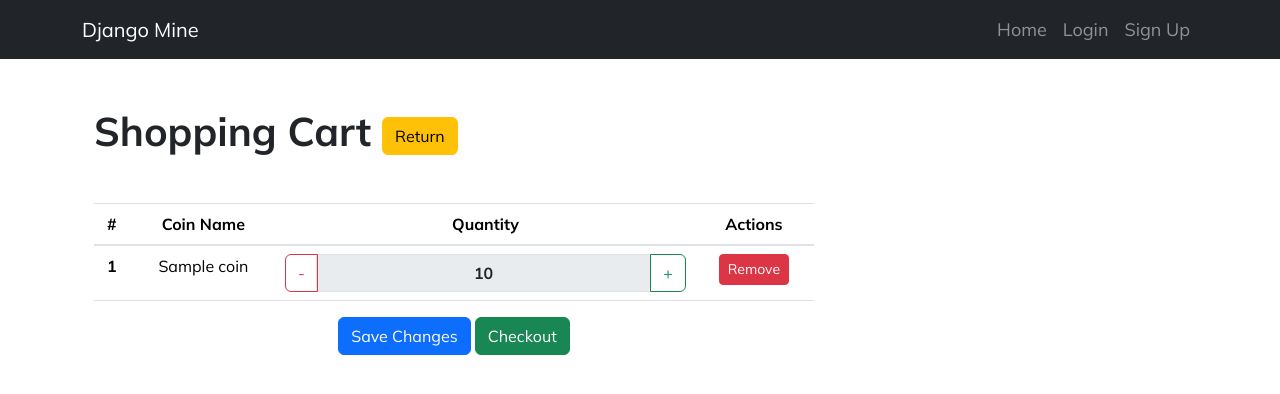
After one commit to sshyamm/BasicApp, a Django app: template apps/templates/cart.html in a window 1280 px wide. The commit adds this page. Shown: the top 394 px of the page. Run offline with Django 3.2, Linux system fonts and the light colour scheme; the template is opened without the code that fills it: most values are stand-ins (such as "Sample title", 1, 10 or a date in 2020); some libraries are stand-ins or nearby versions.

Commit message:
messages and buy now functionality

```diff
--- a/BasicProject/settings.py
+++ b/BasicProject/settings.py
@@ -51,6 +51,10 @@ MIDDLEWARE = [
     'django.contrib.auth.middleware.AuthenticationMiddleware',
     'django.contrib.messages.middleware.MessageMiddleware',
     'django.middleware.clickjacking.XFrameOptionsMiddleware',
+]
+
+context_processors: [
+    'django.contrib.messages.context_processors.messages',
 ]
 
 ROOT_URLCONF = 'BasicProject.urls'
--- a/BasicProject/urls.py
+++ b/BasicProject/urls.py
@@ -19,7 +19,7 @@ from django.urls import path, include
 from django.conf import settings
 from django.conf.urls.static import static
 from rest_framework import routers
-from apps.views import CoinViewSet, CoinSearchView, coins_table, coin_details, edit_coin
+from apps.views import CoinViewSet, CoinSearchView, coins_table, coin_details, edit_coin, add_to_cart, cart, remove_item, save_changes
 
 # Create a router for registering viewsets
 router = routers.DefaultRouter()
@@ -37,6 +37,10 @@ urlpatterns = [
     path('coins/', coins_table, name='coins-table'),  # URL for the coins table HTML page
     path('coin/<int:coin_id>/', coin_details, name='coin-details'),  # URL for the coin details page
     path('edit-coin/<int:coin_id>/', edit_coin, name='edit_coin'),
+    path('add-to-cart/<int:coin_id>/', add_to_cart, name='add_to_cart'),
+    path('cart/', cart, name='cart'),
+    path('remove_item/<int:item_id>/', remove_item, name='remove_item'),
+    path('save_changes/', save_changes, name='save_changes'),
     path("", include(("apps.urls", "apps"), "apps")),
 ]
 # Serve media files in DEBUG mode
--- a/apps/templates/base.html
+++ b/apps/templates/base.html
@@ -1,5 +1,6 @@
 <!DOCTYPE html>
 <html lang="en">
+
 <head>
   <meta charset="UTF-8">
   <meta name="viewport" content="width=device-width, initial-scale=1.0">
@@ -11,38 +12,45 @@
   <link rel="preconnect" href="https://fonts.gstatic.com" crossorigin>
   <link href="https://fonts.googleapis.com/css2?family=Mulish:wght@400;700&display=swap" rel="stylesheet">
 </head>
+
 <body style="font-family: 'Mulish', sans-serif;">
 
   <nav class="navbar navbar-expand-lg navbar-dark bg-dark">
     <div class="container">
       <a class="navbar-brand" href="{% url 'apps:home' %}">Django Mine</a>
-    <button class="navbar-toggler" type="button" data-toggle="collapse" data-target="#navbarNav" aria-controls="navbarNav" aria-expanded="false" aria-label="Toggle navigation">
+      <button class="navbar-toggler" type="button" data-toggle="collapse" data-target="#navbarNav"
+        aria-controls="navbarNav" aria-expanded="false" aria-label="Toggle navigation">
         <span class="navbar-toggler-icon"></span>
       </button>
       <div class="collapse navbar-collapse" id="navbarNav">
         <ul class="navbar-nav ml-auto">
           <li class="nav-item">
-          <a class="nav-link" href="{% url 'apps:home' %}">Home</a>
+            <a class="nav-link" href="{% url 'apps:home' %}" style="font-size: 18px;">Home</a>
           </li>
           {% if user.is_authenticated %}
           <li class="nav-item">
-          <a class="nav-link" href="{% url 'apps:view_profile' %}">My Profile</a>
+            <a class="nav-link" href="{% url 'apps:view_profile' %}" style="font-size: 18px;">My Profile</a>
           </li>
           <li class="nav-item">
-          <a class="nav-link" href="{% url 'apps:edit_profile' %}">Edit Profile</a>
+            <a class="nav-link" href="{% url 'apps:password_change' %}" style="font-size: 18px;">Change Password</a>
           </li>
           <li class="nav-item">
-          <a class="nav-link" href="{% url 'apps:password_change' %}">Change Password</a>
+            <a class="nav-link" href="{% url 'apps:logout' %}" style="font-size: 18px;">Logout</a>
           </li>
+
+          <span>&nbsp;</span><span>&nbsp;</span><span>&nbsp;</span><span>&nbsp;</span><span>&nbsp;</span>
+
           <li class="nav-item">
-          <a class="nav-link" href="{% url 'apps:logout' %}">Logout</a>
+            <a class="nav-link" href="{% url 'cart' %}">
+              <i class="bi bi-cart-fill" style="font-size: 20px;"></i>
+            </a>
           </li>
           {% else %}
           <li class="nav-item">
-          <a class="nav-link" href="{% url 'apps:login' %}">Login</a>
+            <a class="nav-link" href="{% url 'apps:login' %}" style="font-size: 18px;">Login</a>
           </li>
           <li class="nav-item">
-          <a class="nav-link" href="{% url 'apps:authView' %}">Sign Up</a>
+            <a class="nav-link" href="{% url 'apps:authView' %}" style="font-size: 18px;">Sign Up</a>
           </li>
           {% endif %}
         </ul>
@@ -72,12 +80,12 @@ function sortTable(columnIndex) {
           y = rows[i + 1].getElementsByTagName("td")[columnIndex];
           if (dir == "asc") {
             if (x.innerHTML.toLowerCase() > y.innerHTML.toLowerCase()) {
-                    shouldSwitch= true;
+              shouldSwitch = true;
               break;
             }
           } else if (dir == "desc") {
             if (x.innerHTML.toLowerCase() < y.innerHTML.toLowerCase()) {
-                    shouldSwitch= true;
+              shouldSwitch = true;
               break;
             }
           }
@@ -85,7 +93,7 @@ function sortTable(columnIndex) {
         if (shouldSwitch) {
           rows[i].parentNode.insertBefore(rows[i + 1], rows[i]);
           switching = true;
-            switchcount ++;
+          switchcount++;
         } else {
           if (switchcount == 0 && dir == "asc") {
             dir = "desc";
@@ -96,4 +104,5 @@ function sortTable(columnIndex) {
     }
   </script>
 </body>
+
 </html>
--- /dev/null
+++ b/apps/templates/cart.html
@@ -0,0 +1,76 @@
+{% extends "base.html" %}
+{% load bootstrap4 %}
+{% block content %}
+<div class="container mt-5">
+    <h1 class="mb-4 font-weight-bold">Shopping Cart <a href="{% url "apps:home" %}" class="btn btn-warning">Return</a></h1>
+    <div class="row">
+        <div>&nbsp;</div>
+        <div class="col-md-8">
+            {% bootstrap_messages %}
+            {% if cart_items %}
+            <form action="{% url 'save_changes' %}" method="post">
+                {% csrf_token %}
+                <table class="table">
+                    <thead>
+                        <tr class="text-center">
+                            <th scope="col">#</th>
+                            <th scope="col">Coin Name</th>
+                            <th scope="col">Quantity</th>
+                            <th scope="col">Actions</th>
+                        </tr>
+                    </thead>
+                    <tbody>
+                        {% for item in cart_items %}
+                        <tr class="text-center">
+                            <th scope="row">{{ forloop.counter }}</th>
+                            <td>{{ item.coin.coin_name }}</td>
+                            <td>
+                                <div class="input-group">
+                                    <div class="input-group-prepend">
+                                        <button class="btn btn-outline-danger" type="button" onclick="decrementQuantity({{ item.id }})">-</button>
+                                    </div>
+                                    <input type="text" class="form-control text-center font-weight-bold" name="quantity_{{ item.id }}" id="quantity_{{ item.id }}" value="{{ item.quantity }}" readonly>
+                                    <div class="input-group-append">
+                                        <button class="btn btn-outline-success" type="button" onclick="incrementQuantity({{ item.id }})">+</button>
+                                    </div>
+                                </div>
+                            </td>
+                            <td>
+                                <a href="{% url 'remove_item' item.id %}" class="btn btn-danger btn-sm">Remove</a>
+                            </td>
+                        </tr>
+                        {% endfor %}
+                    </tbody>
+                </table>
+                <div class="text-center">
+                    <button type="submit" class="btn btn-primary">Save Changes</button>
+                    <a href="#" class="btn btn-success">Checkout</a>
+                </div>
+            </form>
+            {% else %}
+            <div class="alert alert-info" role="alert">
+                There are no items in your shopping cart.
+            </div>
+            {% endif %}
+        </div>
+    </div>
+</div>
+
+<script>
+    function incrementQuantity(itemId) {
+        var inputField = document.getElementById('quantity_' + itemId);
+        var currentValue = parseInt(inputField.value);
+        if (!isNaN(currentValue)) {
+            inputField.value = currentValue + 1;
+        }
+    }
+
+    function decrementQuantity(itemId) {
+        var inputField = document.getElementById('quantity_' + itemId);
+        var currentValue = parseInt(inputField.value);
+        if (!isNaN(currentValue) && currentValue > 1) {
+            inputField.value = currentValue - 1;
+        }
+    }
+</script>
+{% endblock content %}
--- a/apps/templates/edit_profile.html
+++ b/apps/templates/edit_profile.html
@@ -6,7 +6,7 @@
       <div class="col-md-10">
         <div class="card mt-5">
           <div class="card-body">
-            <h3 class="card-title" style="font-weight: bold;">Edit Your Details</h3>
+            <h3 class="card-title" style="font-weight: bold;">Edit Your Details <a href="{% url "apps:view_profile" %}" class="btn btn-warning">Return</a></h3>
             <form method="POST">
               {% csrf_token %}
               {% bootstrap_form form %}
--- a/apps/templates/profile.html
+++ b/apps/templates/profile.html
@@ -4,6 +4,7 @@
 <div class="container mt-5">
     <div class="row justify-content-center">
         <div class="col-md-12">
+            {% bootstrap_messages %}
             <div class="card">
                 <div class="card-header bg-primary text-white">
                     <div class="row">
--- a/apps/templates/registration/login.html
+++ b/apps/templates/registration/login.html
@@ -3,6 +3,7 @@
 {% block content %}
   <div class="container">
     <div class="row justify-content-center">
+      {% bootstrap_messages %}
       <div class="col-md-6">
         <div class="card mt-5">
           <div class="card-body">
```
Also changed, not shown: apps/models.py (+9 -0 lines), apps/templates/coin_details.html (+18 -4 lines), apps/views.py (+48 -1 lines), apps/migrations/0025_cartitem.py (added), apps/migrations/0026_delete_cartitem.py (added), apps/migrations/0027_cartitem.py (added), media/coin_images/Screenshot_from_2024-04-25_22-57-08.png (added). Lines whose indentation alone changed are shown as unchanged.
